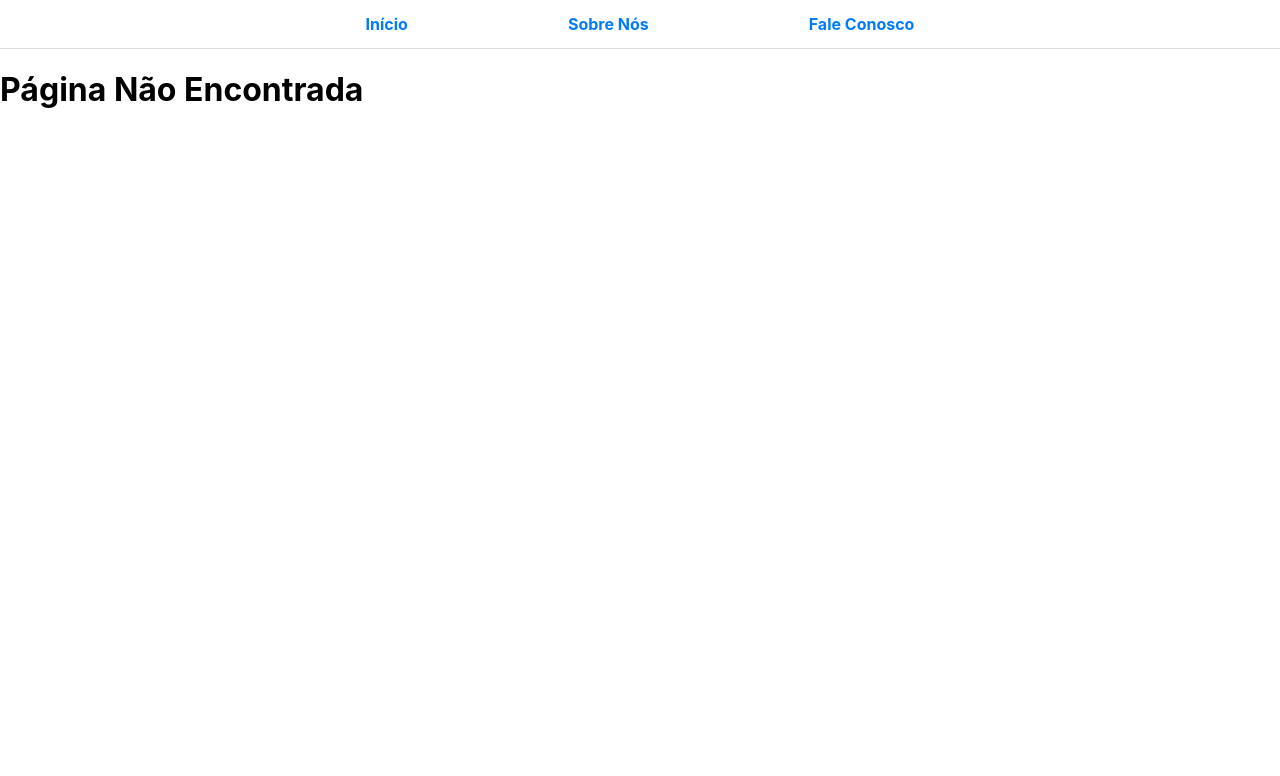
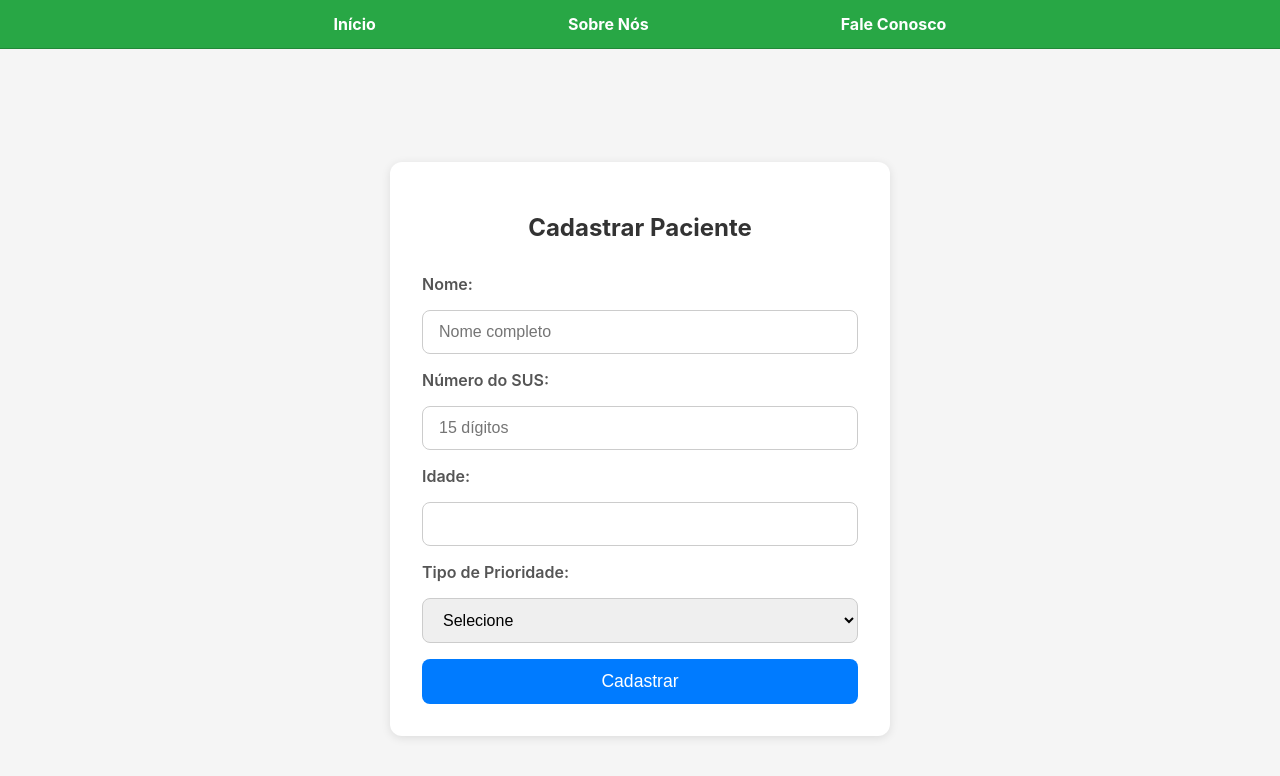
Before and after one commit to devtadeupinheiro/fila-postos, a React (Create React App) app in the folder frontend/: page /patient/cadastrar in a window 1280 px wide. Shown: the top 776 px of the page. Built offline with nearby package versions, Linux system fonts and the light colour scheme.

Commit message:
New pages and design changes

```diff
--- a/frontend/src/App.tsx
+++ b/frontend/src/App.tsx
@@ -3,6 +3,7 @@ import SpecialtyPage from "./pages/Specialty";
 import Home from "./pages/Home"; // 👈 NOVO: importação da tela inicial
 import Patient from "./pages/Patient"; // 👈 Tela "Sou Paciente"
 import SelectQueue from "./pages/Patient/SelectQueue"; // 👈 Tela "Escolher Fila"
+import SpecialyForm from "./components/Input/SpecialyForm"; // 👈 Importa o formulário
 import Navbar from "./components/Navbar";
 
 import { Routes, Route } from "react-router-dom";
@@ -23,7 +24,7 @@ function App() {
         <Route path="/specialty" element={<SpecialtyPage />} />
         <Route path="/patient" element={<Patient />} /> {/* 👈 NOVO: rota da tela "Sou Paciente" */}
         <Route path="/patient/select-queue" element={<SelectQueue />} /> {/* 👈 NOVO: rota da tela "Escolher Fila" */}
-
+        <Route path="/patient/cadastrar" element={<SpecialyForm />} /> {/* 👈 NOVO: rota para cadastro de paciente */}
         {/* <Route path="/sobre" element={<About />} /> */}
 
         {/* <Route path="/contato" element={<Contact />} /> */}
--- /dev/null
+++ b/frontend/src/components/Input/SpecialyForm.tsx
@@ -0,0 +1,98 @@
+import { useState } from "react";
+import axios from "axios";
+import {
+  Container,
+  FormContainer,
+  FormTitle,
+  Label,
+  InputDate,
+  SubmitButton,
+  Select
+} from "../../pages/Patient/SelectQueue/styles";
+
+export default function SpecialyForm() {
+  const [name, setName] = useState("");
+  const [susNumber, setSusNumber] = useState("");
+  const [age, setAge] = useState("");
+  const [priorityTypeCode, setPriorityTypeCode] = useState("");
+  const [mensagem, setMensagem] = useState("");
+
+  const handleSubmit = async (e: React.FormEvent) => {
+    e.preventDefault();
+
+    try {
+      await axios.post("http://localhost:8080/register", {
+        name,
+        susNumber,
+        age: Number(age),
+        priorityTypeCode: Number(priorityTypeCode)
+      });
+
+      setMensagem("Paciente cadastrado com sucesso!");
+      setName("");
+      setSusNumber("");
+      setAge("");
+      setPriorityTypeCode("");
+    } catch (error) {
+      console.error("Erro ao cadastrar paciente:", error);
+      setMensagem("Erro ao cadastrar paciente.");
+    }
+  };
+
+  return (
+    <Container>
+      <FormContainer onSubmit={handleSubmit}>
+        <FormTitle>Cadastrar Paciente</FormTitle>
+
+        <Label>Nome:</Label>
+        <InputDate
+          type="text"
+          value={name}
+          onChange={(e) => setName(e.target.value)}
+          required
+          placeholder="Nome completo"
+        />
+
+        <Label>Número do SUS:</Label>
+        <InputDate
+          type="text"
+          value={susNumber}
+          onChange={(e) => setSusNumber(e.target.value)}
+          required
+          placeholder="15 dígitos"
+        />
+
+        <Label>Idade:</Label>
+        <InputDate
+          type="number"
+          value={age}
+          onChange={(e) => setAge(e.target.value)}
+          required
+          min={0}
+          max={115}
+        />
+
+        <Label>Tipo de Prioridade:</Label>
+        <Select
+          value={priorityTypeCode}
+          onChange={(e) => setPriorityTypeCode(e.target.value)}
+          required
+        >
+          <option value="">Selecione</option>
+          <option value="0">Sem prioridade</option>
+          <option value="1">Gestante</option>
+          <option value="2">Criança de colo</option>
+          <option value="3">Lactante</option>
+          <option value="4">Autista</option>
+          <option value="6">Deficiente</option>
+          <option value="7">Obeso</option>
+          <option value="8">Doador de sangue</option>
+        </Select>
+
+        <SubmitButton type="submit">Cadastrar</SubmitButton>
+
+        {mensagem && <p>{mensagem}</p>}
+      </FormContainer>
+    </Container>
+  );
+}
--- /dev/null
+++ b/frontend/src/components/Input/SpecialyList.tsx
@@ -0,0 +1,83 @@
+import { useEffect, useState } from "react";
+import axios from "axios";
+import {
+  FormContainer,
+  FormTitle,
+  Label,
+  Select,
+  InputDate,
+  SubmitButton
+} from "../../pages/Patient/SelectQueue/styles";
+
+interface Especialidade {
+  id: number;
+  nome: string;
+}
+
+export default function SpecialyList() {
+  const [especialidades, setEspecialidades] = useState<Especialidade[]>([]);
+  const [especialidadeSelecionada, setEspecialidadeSelecionada] = useState<string>("");
+  const [data, setData] = useState<string>("");
+  const [mensagem, setMensagem] = useState<string>("");
+
+  useEffect(() => {
+    async function fetchEspecialidades() {
+      try {
+        const response = await axios.get("http://localhost:8080/especialidades");
+        setEspecialidades(response.data);
+      } catch (error) {
+        console.error("Erro ao buscar especialidades:", error);
+      }
+    }
+
+    fetchEspecialidades();
+  }, []);
+
+  const handleSubmit = async (e: React.FormEvent) => {
+    e.preventDefault();
+
+    try {
+      await axios.post("http://localhost:8080/filas/entrar", {
+        especialidadeId: especialidadeSelecionada,
+        data,
+      });
+
+      setMensagem("Paciente entrou na fila com sucesso!");
+    } catch (error) {
+      console.error("Erro ao entrar na fila:", error);
+      setMensagem("Erro ao entrar na fila.");
+    }
+  };
+
+  return (
+    <FormContainer onSubmit={handleSubmit}>
+      <FormTitle>Entrar na fila</FormTitle>
+
+      <Label>Especialidade:</Label>
+      <Select
+        value={especialidadeSelecionada}
+        onChange={(e) => setEspecialidadeSelecionada(e.target.value)}
+        required
+      >
+        <option value="">Selecione uma especialidade</option>
+        {especialidades.map((esp) => (
+          <option key={esp.id} value={esp.id}>
+            {esp.nome}
+          </option>
+        ))}
+      </Select>
+
+      <Label>Data:</Label>
+      <InputDate
+        type="date"
+        value={data}
+        onChange={(e) => setData(e.target.value)}
+        required
+      />
+
+      <SubmitButton type="submit">Entrar na fila</SubmitButton>
+
+      {mensagem && <p>{mensagem}</p>}
+    </FormContainer>
+  );
+}
--- a/frontend/src/components/Navbar/styles.ts
+++ b/frontend/src/components/Navbar/styles.ts
@@ -7,18 +7,20 @@ export const NavBarContainer = styled.nav`
   align-items: center;
   gap: 10rem;
   width: 100%;
-  background-color: white;
+  background-color: #28a745; /* verde */
   height: 3rem;
-  border-bottom: 1px solid #ddd;
+  border-bottom: 1px solid #218838;
 `;
 
 export const LinkNavbar = styled(Link)`
   text-decoration: none;
-  color: #007bff;
+  color: white;
   font-weight: bold;
-  transition: color 0.3s ease;
+  padding: 0.5rem 1rem;
+  border-radius: 8px;
+  transition: background-color 0.3s ease;
 
   &:hover {
-    color: #0056b3;
+    background-color: #218838;
   }
 `;
--- a/frontend/src/index.tsx
+++ b/frontend/src/index.tsx
@@ -4,6 +4,7 @@ import "./index.css";
 import App from "./App";
 import reportWebVitals from "./reportWebVitals";
 import { BrowserRouter } from "react-router-dom";
+
 
 const root = ReactDOM.createRoot(
   document.getElementById("root") as HTMLElement
--- a/frontend/src/pages/Patient/SelectQueue/index.tsx
+++ b/frontend/src/pages/Patient/SelectQueue/index.tsx
@@ -1,14 +1,30 @@
-import { Container, Title, ButtonGroup, OptionButton } from './styles';
+import { useState } from 'react';
+import {
+  Container,
+  Title,
+  ButtonGroup,
+  OptionButton
+} from './styles';
+import SpecialyList from '../../../components/Input/SpecialyList';
 
 export default function SelectQueue() {
+  const [entrouNaFila, setEntrouNaFila] = useState(false);
+
   return (
     <Container>
-      <Title>Escolher Fila</Title>
+      {!entrouNaFila && (
+        <>
+          <Title>Escolher Fila</Title>
+          <ButtonGroup>
+            <OptionButton>Consultar sua fila</OptionButton>
+            <OptionButton onClick={() => setEntrouNaFila(true)}>
+              Escolher fila
+            </OptionButton>
+          </ButtonGroup>
+        </>
+      )}
 
-      <ButtonGroup>
-        <OptionButton>Consultar sua fila</OptionButton>
-        <OptionButton>Escolher fila</OptionButton>
-      </ButtonGroup>
+      {entrouNaFila && <SpecialyList />}
     </Container>
   );
 }
--- a/frontend/src/pages/Patient/SelectQueue/styles.ts
+++ b/frontend/src/pages/Patient/SelectQueue/styles.ts
@@ -33,3 +33,70 @@ export const OptionButton = styled.button`
     background-color: #0056b3;
   }
 `;
+
+export const FormContainer = styled.form`
+  background-color: #ffffff;
+  padding: 2rem;
+  border-radius: 12px;
+  box-shadow: 0 2px 10px rgba(0, 0, 0, 0.1);
+  width: 100%;
+  max-width: 500px;
+  display: flex;
+  flex-direction: column;
+  gap: 1rem;
+  box-sizing: border-box; /* 👈 garante que padding não afete largura */
+`;
+
+export const FormTitle = styled.h2`
+  font-size: 1.5rem;
+  margin-bottom: 1rem;
+  color: #333;
+  text-align: center;
+`;
+
+export const Label = styled.label`
+  font-weight: 600;
+  color: #555;
+`;
+
+export const Select = styled.select`
+  width: 100%;
+  padding: 0.75rem 1rem;
+  border-radius: 8px;
+  border: 1px solid #ccc;
+  font-size: 1rem;
+  box-sizing: border-box;
+`;
+
+export const InputDate = styled.input`
+  width: 100%;
+  padding: 0.75rem 1rem;
+  border-radius: 8px;
+  border: 1px solid #ccc;
+  font-size: 1rem;
+  box-sizing: border-box;
+`;
+
+export const SubmitButton = styled.button`
+  background-color: #007bff;
+  color: white;
+  border: none;
+  padding: 0.75rem 1rem;
+  border-radius: 8px;
+  font-size: 1.1rem;
+  cursor: pointer;
+  width: 100%;
+  box-sizing: border-box;
+  transition: background-color 0.3s ease;
+
+  &:hover {
+    background-color: #0056b3;
+  }
+`;
+
+export const TitleEscolherFila = styled.h1`
+  font-size: 2rem;
+  color: #333;
+  margin-bottom: 2rem;
+  text-align: center;
+`;
```
Also changed, not shown: frontend/src/components/SpecialyForm.tsx (deleted, +0 -7 lines), frontend/src/components/SpecialyList.tsx (deleted, +0 -7 lines), frontend/src/components/Input/styles.ts (line endings or trailing spaces), frontend/src/pages/Patient/styles.ts (line endings or trailing spaces).
